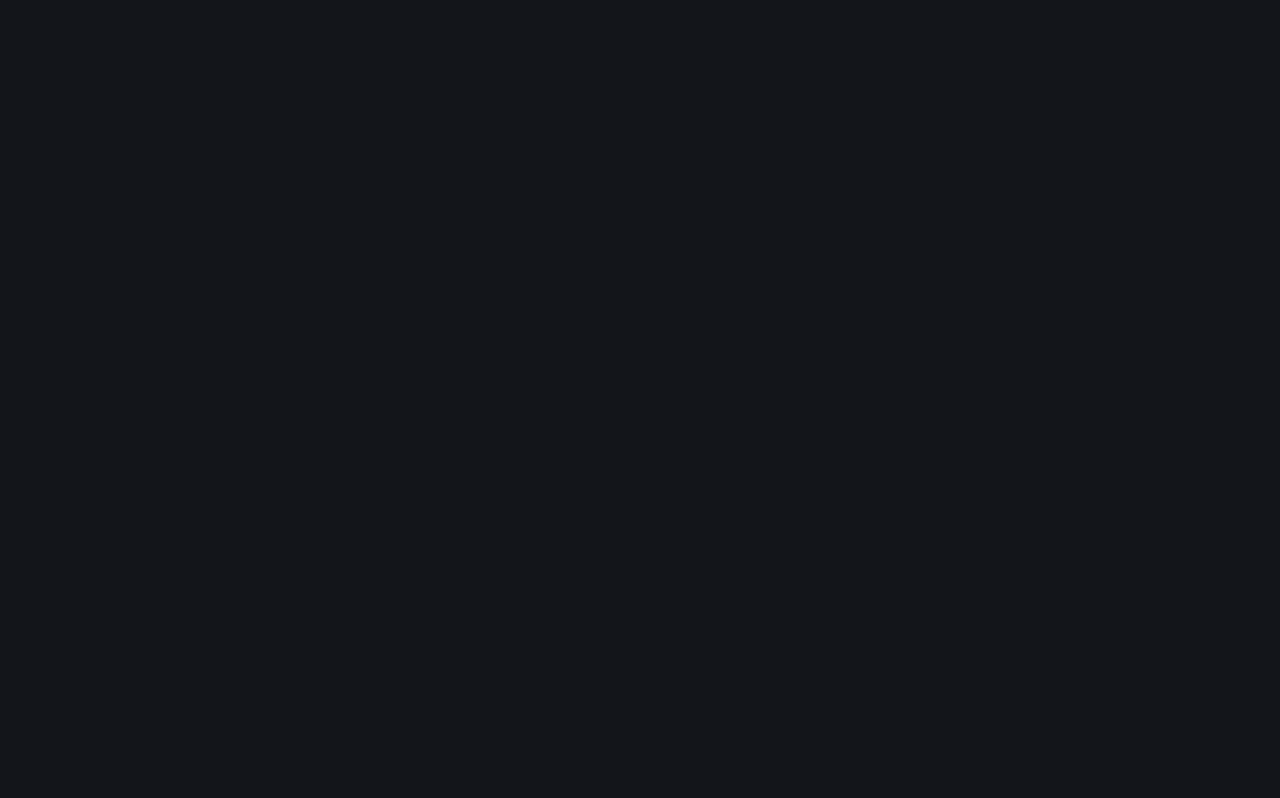
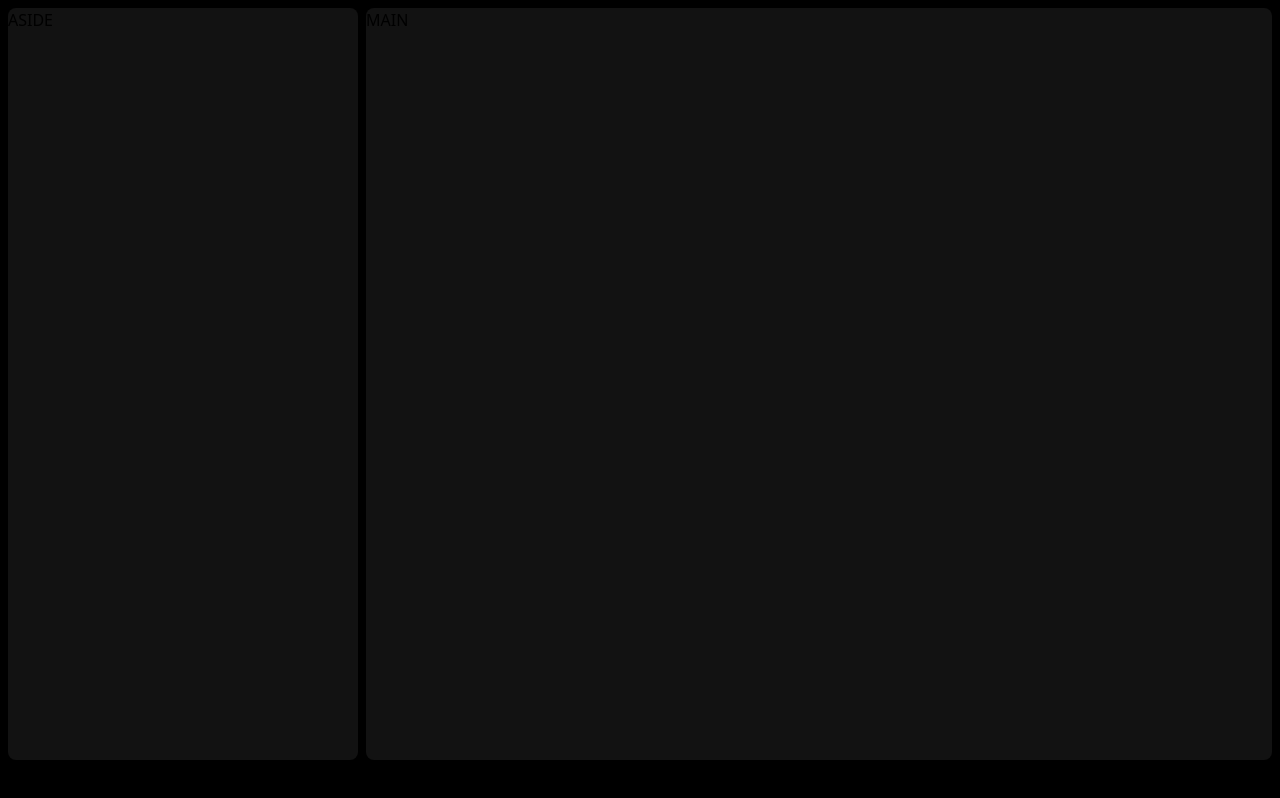
Before and after one commit to MaximoJSDev/Spotify-Clone, an Astro site: page / in a window 1280 px wide. Built offline with nearby package versions, Linux system fonts and the light colour scheme; Astro itself is replaced by a stand-in of ours.

Commit message:
Crea la estructura html

```diff
--- a/src/layouts/Layout.astro
+++ b/src/layouts/Layout.astro
@@ -17,35 +17,33 @@ const { title } = Astro.props;
 		<title>{title}</title>
 	</head>
 	<body>
-		<slot />
+		<div id="app" class="relative h-screen p-2 gap-2">
+			<aside
+				class="[grid-area:aside] rounded-lg flex-col flex overflow-y-auto bg-[#121212]"
+			>
+				ASIDE
+			</aside>
+			<main class="[grid-area:main] rounded-lg bg-[#121212] overflow-y-auto">
+				MAIN
+			</main>
+			<footer class="[grid-area:player]">FOOTER</footer>
+			<slot />
+		</div>
 	</body>
 </html>
+<style>
+	#app {
+		display: grid;
+		grid-template-areas:
+			"aside main main"
+			"player player player";
+		grid-template-columns: 350px 1fr;
+		grid-template-rows: 1fr auto;
+	}
+</style>
 <style is:global>
-	:root {
-		--accent: 136, 58, 234;
-		--accent-light: 224, 204, 250;
-		--accent-dark: 49, 10, 101;
-		--accent-gradient: linear-gradient(
-			45deg,
-			rgb(var(--accent)),
-			rgb(var(--accent-light)) 30%,
-			white 60%
-		);
-	}
 	html {
 		font-family: system-ui, sans-serif;
-		background: #13151a;
-		background-size: 224px;
-	}
-	code {
-		font-family:
-			Menlo,
-			Monaco,
-			Lucida Console,
-			Liberation Mono,
-			DejaVu Sans Mono,
-			Bitstream Vera Sans Mono,
-			Courier New,
-			monospace;
+		background: #000;
 	}
 </style>
--- a/src/pages/index.astro
+++ b/src/pages/index.astro
@@ -1,6 +1,5 @@
 ---
 import Layout from "../layouts/Layout.astro";
-import Card from "../components/Card.astro";
 ---
 
 <Layout title="Spotify clone" />
```
